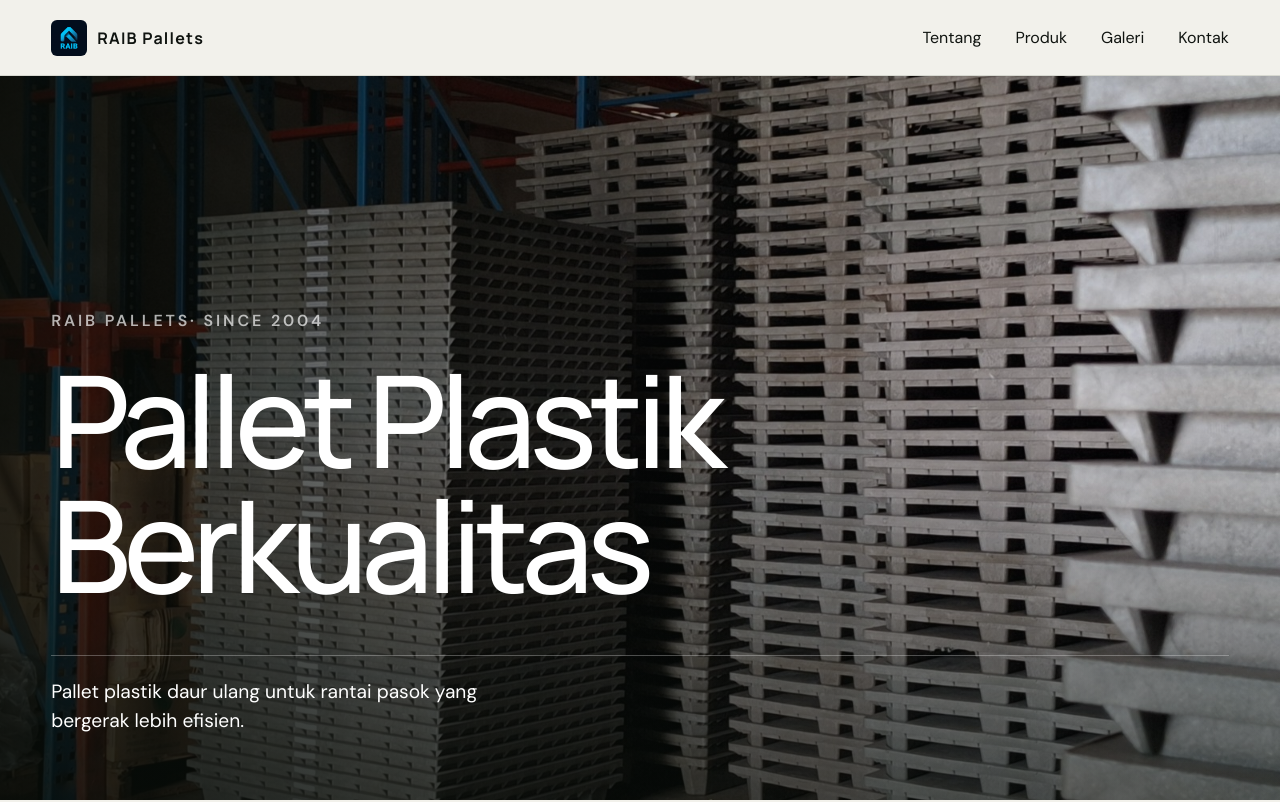
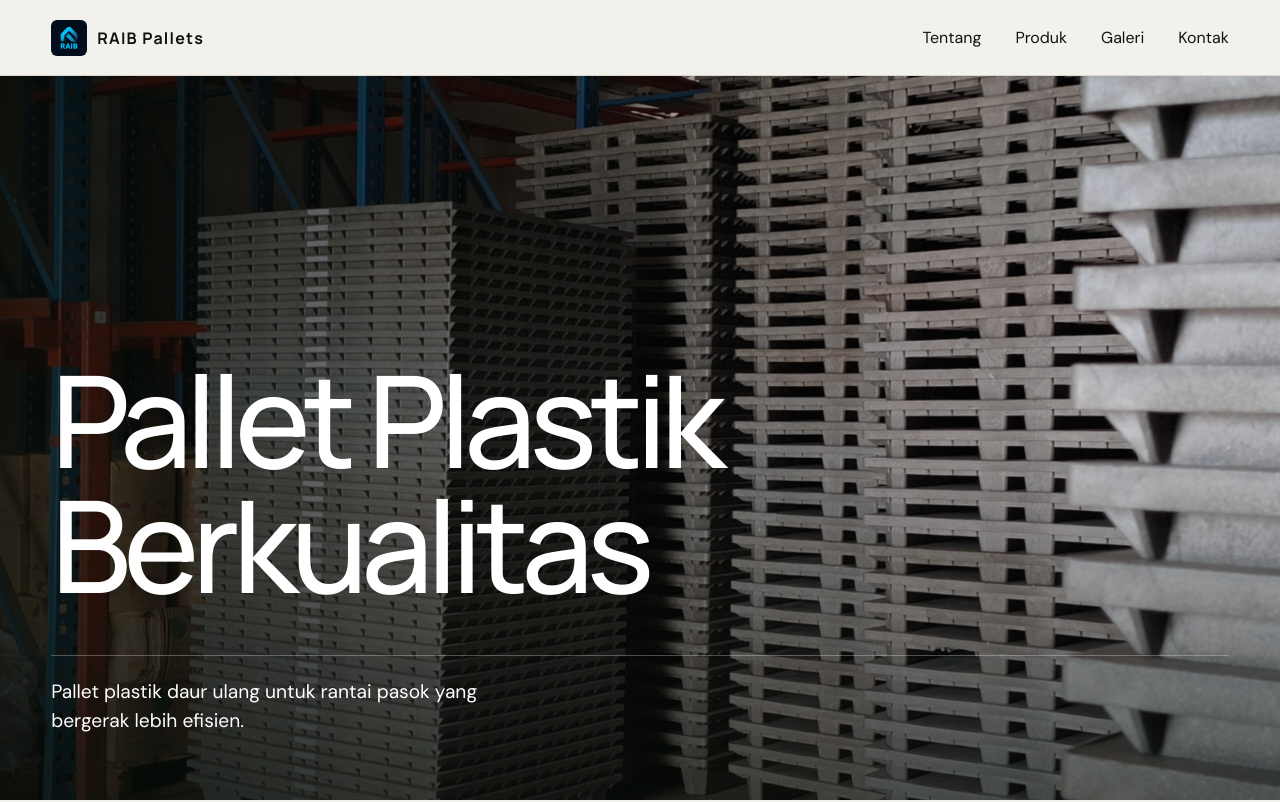
Before and after one commit to ADITYAzin/RAIB-Pallets, a React (Vite) app: page / in a window 1280 px wide. Shown: the top 802 px of the page. Built offline with nearby package versions, Linux system fonts and the light colour scheme.

Commit message:
remove: mini-title hero-section

```diff
--- a/src/App.tsx
+++ b/src/App.tsx
@@ -135,7 +135,7 @@ export default function App() {
         <img src="/hero-1.jpeg" alt="Gudang industri dengan susunan pallet" />
         <div className="hero-shade" />
         <div className="hero-content">
-          <p className="eyebrow light">Raib pallets· Since 2004</p>
+          {/* <p className="eyebrow light">Raib pallets· Since 2004</p> */}
           <h1>Pallet Plastik Berkualitas</h1>
           <div className="hero-bottom">
             <p>Pallet plastik daur ulang untuk rantai pasok yang bergerak lebih efisien.</p>
```
